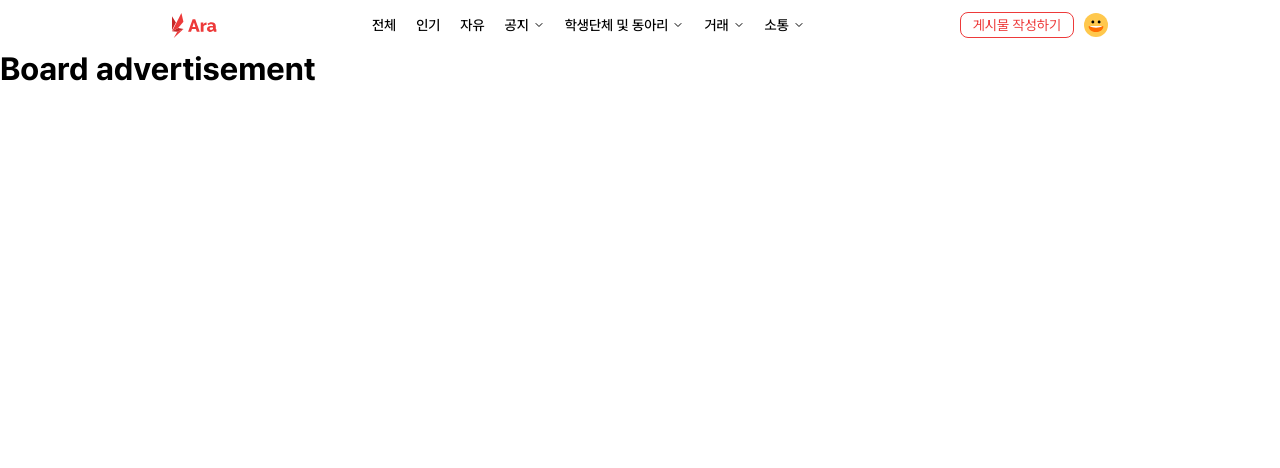
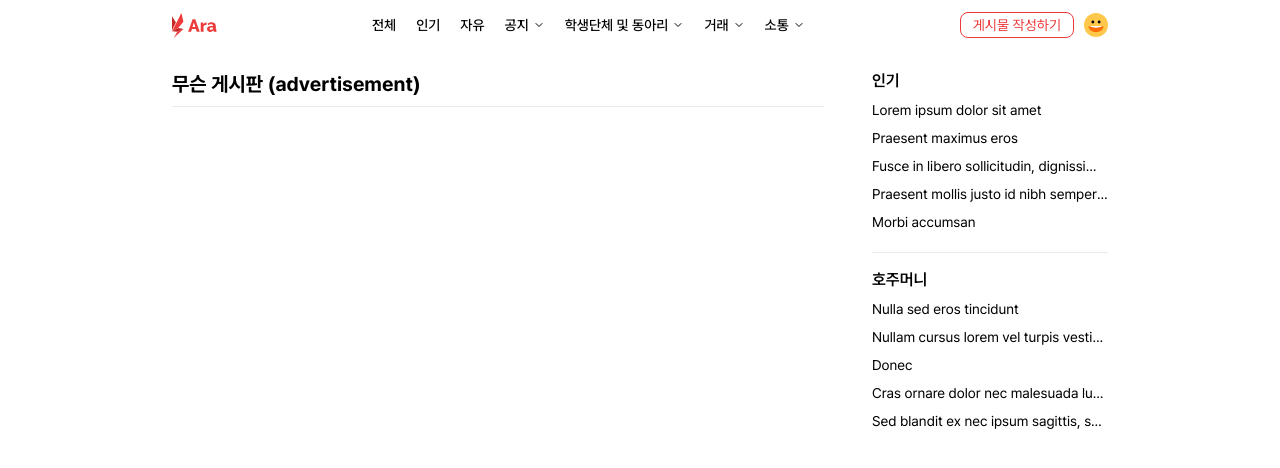
Before and after one commit to injoonH/ara, a Next.js app in the folder apps/web/: page /board/advertisement in a window 1280 px wide. Shown: the top 468 px of the page. Built offline with nearby package versions, Linux system fonts and the light colour scheme.

Commit message:
✨ (web) Add board aside

```diff
--- /dev/null
+++ b/apps/web/src/app/board/[slug]/page.module.css
@@ -0,0 +1,21 @@
+.allWrapper {
+  display: flex;
+
+  margin: 2rem auto 0;
+  max-width: 93.6rem;
+}
+
+.main {
+  flex: 1;
+}
+
+.header {
+  border-bottom: 1px solid #e9e9e9;
+  padding-bottom: 0.8rem;
+}
+
+.title {
+  font-size: 2rem;
+  line-height: 2.8rem;
+  font-weight: 700;
+}
--- a/apps/web/src/app/board/[slug]/page.tsx
+++ b/apps/web/src/app/board/[slug]/page.tsx
@@ -1,3 +1,52 @@
+import { BoardAside, BoardAsideLink, BoardAsideSection } from '@/ui/board-aside'
+
+import styles from './page.module.css'
+
+const top = [
+  {
+    href: '#',
+    title: 'Lorem ipsum dolor sit amet',
+  },
+  {
+    href: '#',
+    title: 'Praesent maximus eros',
+  },
+  {
+    href: '#',
+    title: 'Fusce in libero sollicitudin, dignissim sem eget, tincidunt',
+  },
+  {
+    href: '#',
+    title: 'Praesent mollis justo id nibh semper eleifend.',
+  },
+  {
+    href: '#',
+    title: 'Morbi accumsan',
+  },
+]
+const pocket = [
+  {
+    href: '#',
+    title: 'Nulla sed eros tincidunt',
+  },
+  {
+    href: '#',
+    title: 'Nullam cursus lorem vel turpis vestibulum finibus id vitae nisi.',
+  },
+  {
+    href: '#',
+    title: 'Donec',
+  },
+  {
+    href: '#',
+    title: 'Cras ornare dolor nec malesuada luctus.',
+  },
+  {
+    href: '#',
+    title: 'Sed blandit ex nec ipsum sagittis, sed commodo turpis suscipit.',
+  },
+]
+
 type BoardPageProps = {
   params: {
     slug: string
@@ -6,8 +55,24 @@ type BoardPageProps = {
 
 const BoardPage: React.FC<BoardPageProps> = ({ params }) => {
   return (
-    <div>
-      <h1>Board {params.slug}</h1>
+    <div className={styles.allWrapper}>
+      <main className={styles.main}>
+        <div className={styles.header}>
+          <h1 className={styles.title}>무슨 게시판 ({params.slug})</h1>
+        </div>
+      </main>
+      <BoardAside>
+        <BoardAsideSection title="인기">
+          {top.map(({ href, title }) => (
+            <BoardAsideLink key={href} href={href} title={title} />
+          ))}
+        </BoardAsideSection>
+        <BoardAsideSection title="호주머니">
+          {pocket.map(({ href, title }) => (
+            <BoardAsideLink key={href} href={href} title={title} />
+          ))}
+        </BoardAsideSection>
+      </BoardAside>
     </div>
   )
 }
--- /dev/null
+++ b/apps/web/src/ui/board-aside.module.css
@@ -0,0 +1,41 @@
+.aside {
+  margin-left: 4.8rem;
+  width: 23.6rem;
+}
+
+.section:not(:last-child) {
+  margin-bottom: 1.6rem;
+  border-bottom: 1px solid #e9e9e9;
+  padding-bottom: 1.6rem;
+}
+
+.title {
+  margin-bottom: 0.4rem;
+
+  font-size: 1.6rem;
+  line-height: 2.2rem;
+  font-weight: 600;
+}
+
+.list {
+  list-style-type: none;
+}
+
+.link {
+  display: block;
+
+  overflow: hidden;
+
+  padding: 0.4rem 0;
+
+  font-size: 1.4rem;
+  line-height: 2rem;
+  text-overflow: ellipsis;
+  text-decoration: none;
+  white-space: nowrap;
+  color: inherit;
+
+  &:hover {
+    text-decoration: underline;
+  }
+}
--- /dev/null
+++ b/apps/web/src/ui/board-aside.tsx
@@ -0,0 +1,29 @@
+import Link from 'next/link'
+import type { ReactNode } from 'react'
+
+import styles from './board-aside.module.css'
+
+export const BoardAside: React.FC<{ children: ReactNode }> = ({ children }) => (
+  <aside className={styles.aside}>{children}</aside>
+)
+
+export const BoardAsideSection: React.FC<{
+  title: string
+  children: ReactNode
+}> = ({ title, children }) => (
+  <section className={styles.section}>
+    <h3 className={styles.title}>{title}</h3>
+    <ul className={styles.list}>{children}</ul>
+  </section>
+)
+
+export const BoardAsideLink: React.FC<{ href: string; title: string }> = ({
+  href,
+  title,
+}) => (
+  <li>
+    <Link href={href} className={styles.link}>
+      {title}
+    </Link>
+  </li>
+)
```
